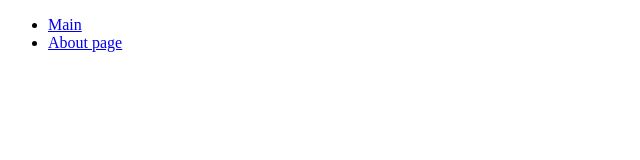
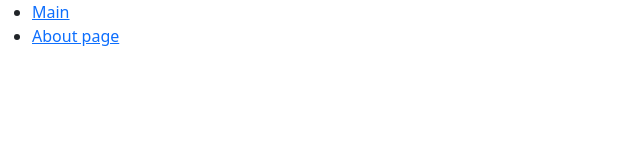
Before and after one commit to hBdish/seoShop, a website with bundled scripts: page src/app.html in a window 1280 px wide. Shown: the whole page, without its empty margins (0-640 px from the left). Built offline with nearby package versions, Linux system fonts and the light colour scheme.

Commit message:
npm init

```diff
--- a/src/app.html
+++ b/src/app.html
@@ -4,11 +4,12 @@
     <meta charset="UTF-8">
     <title>Title</title>
     <script src="index.js"></script>
+    <link href="https://cdn.jsdelivr.net/npm/bootstrap@5.3.0-alpha1/dist/css/bootstrap.min.css" rel="stylesheet" integrity="sha384-GLhlTQ8iRABdZLl6O3oVMWSktQOp6b7In1Zl3/Jr59b6EGGoI1aFkw7cmDA6j6gD" crossorigin="anonymous">
 </head>
 <body>
 <ul>
-    <li><a href="./main.html">Main</a></li>
-    <li><a href="./catalog.html">About page</a></li>
+    <li><a href="pages/main.html">Main</a></li>
+    <li><a href="pages/catalog.html">About page</a></li>
 </ul>
 </body>
 </html>
```
Also changed, not shown: package.json (added, +11 -0 lines), src/pages/catalog.html (renamed from src/catalog.html), src/pages/main.html (renamed from src/main.html), 1 other file.
